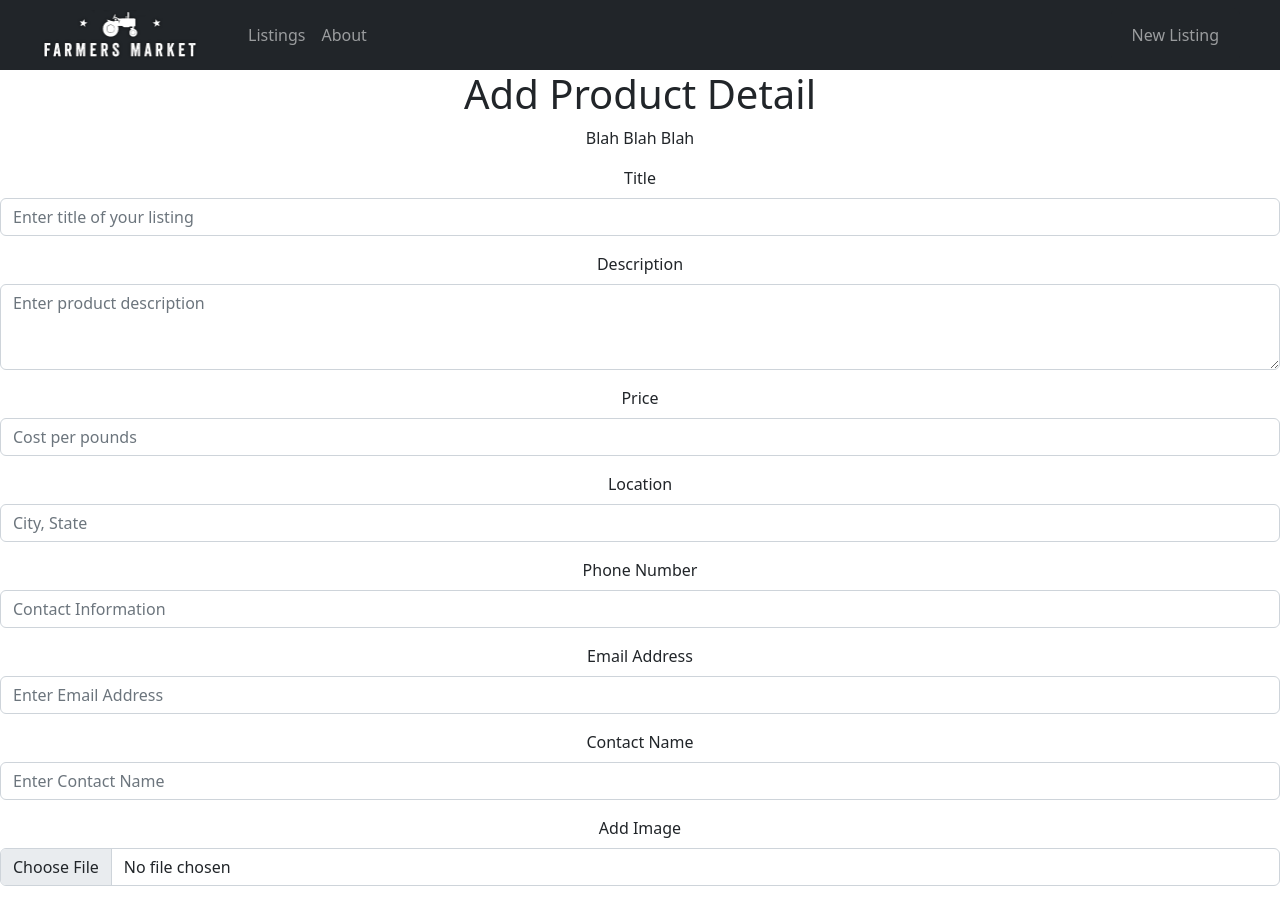
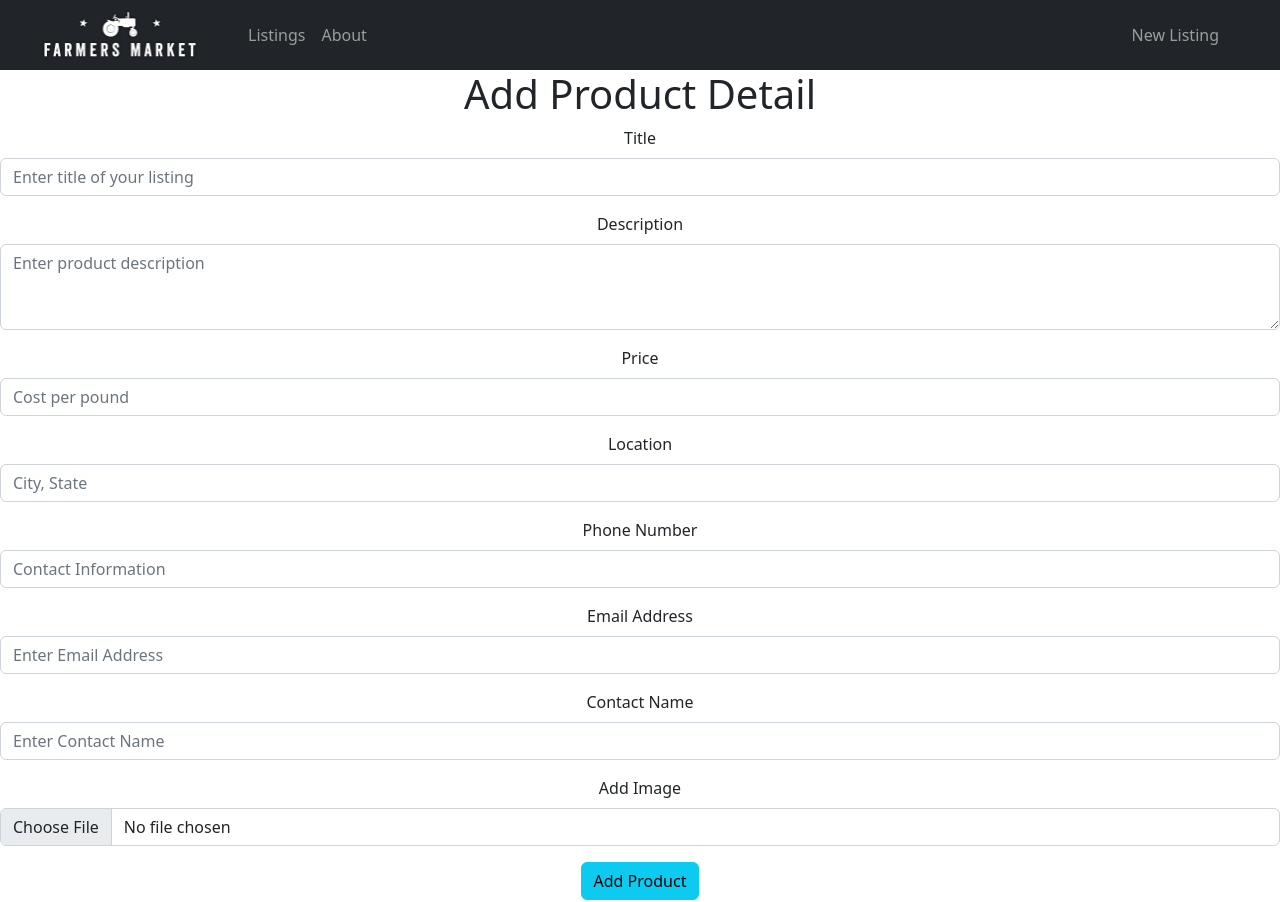
Before and after one commit to ahmadmlk16/FarmersMarket-React, a React (Create React App) app: page /newlisting in a window 1280 px wide. Built offline with nearby package versions, Linux system fonts and the light colour scheme.

Commit message:
additional productForm

```diff
--- a/src/components/ProductForm/ProductForm.js
+++ b/src/components/ProductForm/ProductForm.js
@@ -1,15 +1,16 @@
 import React, { Component } from 'react';
 import Form from 'react-bootstrap/Form';
 import Button from 'react-bootstrap/Button';
+import {Col} from "react-bootstrap";
 
 export class ProductForm extends Component {
     render() {
         return(
-            <div>
+            <div /*style = {{paddingLeft:"35%", paddingRight:"35%"}}*/ >
                 <h1>Add Product Detail</h1>
-                <p>Blah Blah Blah</p>
                 <Form>
-                    <Form.Group className="mb-3" controlId="formBasicTitle" /*style={{position:relative}}*/>
+                    <div>
+                    <Form.Group className="mb-3" controlId="formBasicTitle">
                         <Form.Label>Title</Form.Label>
                         <Form.Control type="title" placeholder="Enter title of your listing" />
                     </Form.Group>
@@ -19,11 +20,12 @@ export class ProductForm extends Component {
                     </Form.Group>
                     <Form.Group className="mb-3" controlId="formBasicPrice">
                         <Form.Label>Price</Form.Label>
-                        <Form.Control type="Price" placeholder="Cost per pounds" />
+                        <Form.Control type="Price" placeholder="Cost per pound" />
                     </Form.Group>
                     {/*<Button variant="outline-info" type="submit">*/}
                     {/*    Add Image*/}
                     {/*</Button>*/}
+
                     <Form.Group className="mb-3" controlId="formBasicLocation">
                         <Form.Label>Location</Form.Label>
                         <Form.Control type="Location" placeholder="City, State" />
@@ -44,6 +46,10 @@ export class ProductForm extends Component {
                         <Form.Label>Add Image</Form.Label>
                         <Form.Control type="file" />
                     </Form.Group>
+                    <Button variant="info" type="submit">
+                        Add Product
+                    </Button>
+                    </div>
                 </Form>
             </div>
         )
```
